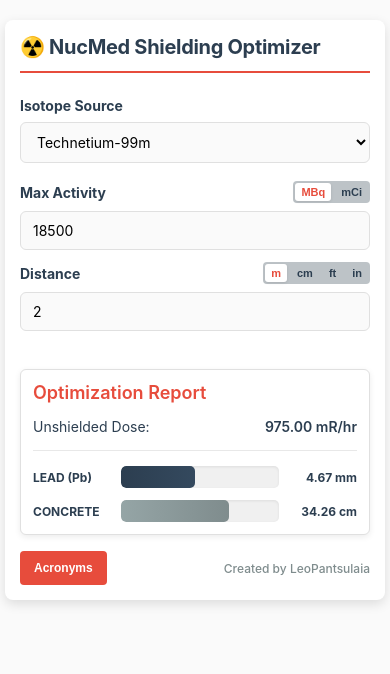
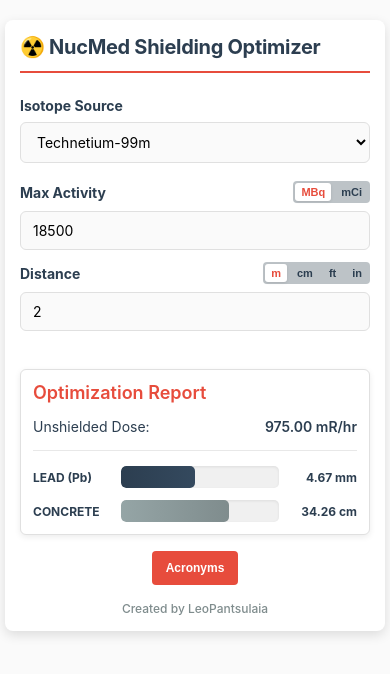
Before and after one commit to leopantsulaia/physics-flex, a React (Create React App) app: page / in a window 390 px wide. Shown: the top 674 px of the page. Built offline with nearby package versions, Linux system fonts and the light colour scheme.

Commit message:
minor fix

```diff
--- a/src/components/ShieldingCalculator/ShieldingCalculator.module.css
+++ b/src/components/ShieldingCalculator/ShieldingCalculator.module.css
@@ -183,6 +183,10 @@
     font-size: 12px;
   }
 
+  .footerBar {
+    flex-direction: column;
+  }
+
   .sidePanel {
     padding: 15px;
   }
```
